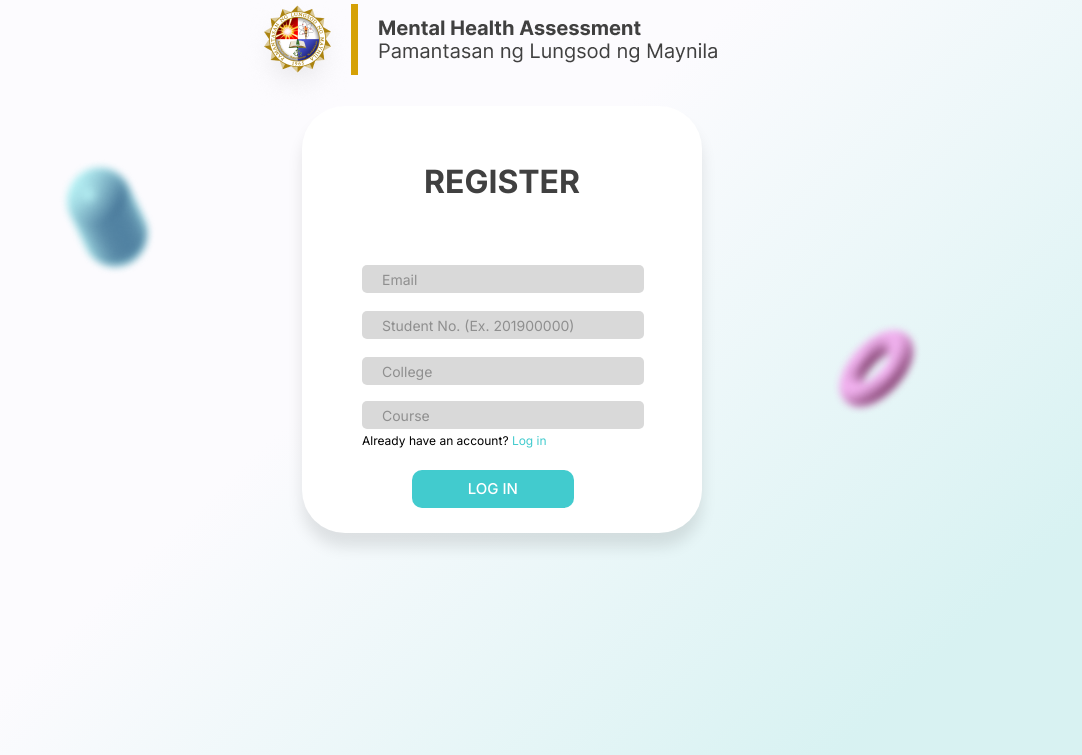
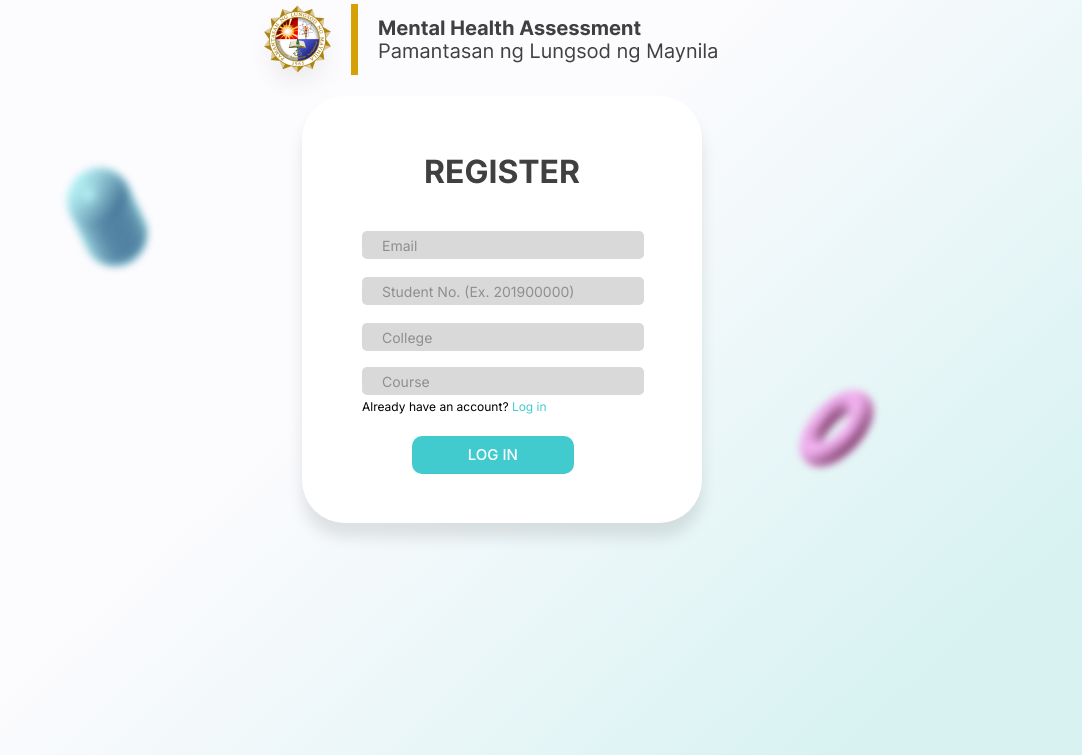
Before and after one commit to nglcaie/capstone_ver1, a Django app: page /sign_up in a window 1280 px wide; the page is wider, and only the part inside the window is pictured. Shown: the part 45-800 px from the top of that part, without its empty margins (198-1280 px from the left). Run offline with Django 4.2, Linux system fonts and the light colour scheme; some web fonts are replaced.

Commit message:
push mo to

```diff
--- a/capswebsite/templates/sign_up.html
+++ b/capswebsite/templates/sign_up.html
@@ -33,7 +33,7 @@
     .container-login {
         width: 400px;
         height: 427px;
-        margin-top: -426px;
+        margin-top: -496px;
         margin-left: 500px;
         background: #FFFFFF;
         box-shadow: 0px 14px 15px rgba(0, 0, 0, 0.1);
@@ -140,8 +140,8 @@
     .violet-cell{
         width: 105px;
         height: 106px;
-        margin-left: 1009px;
-        margin-top: 16.54px;
+        margin-left: 969px;
+        margin-top: 76.54px;
     }
 
 
@@ -167,7 +167,7 @@
 
     <div class="container-login">
         <br>
-        <p class="text-em"> REGISTER </p><br>
+        <p class="text-em"> REGISTER </p>
         <form>
             <input type="text" id="email" name="email" value="Email"><br>
             <input type="tel" id="lname" name="lname" value="Student No. (Ex. 201900000)"><br>
```
